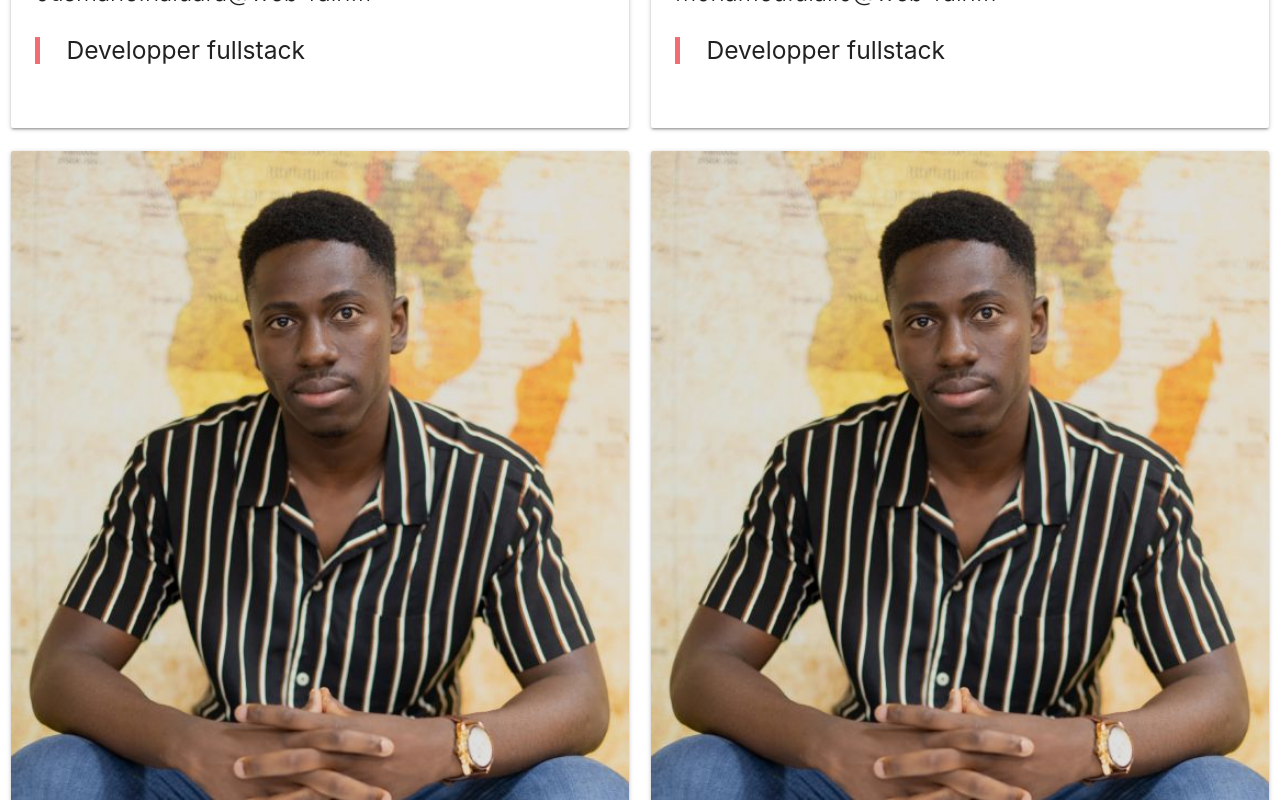
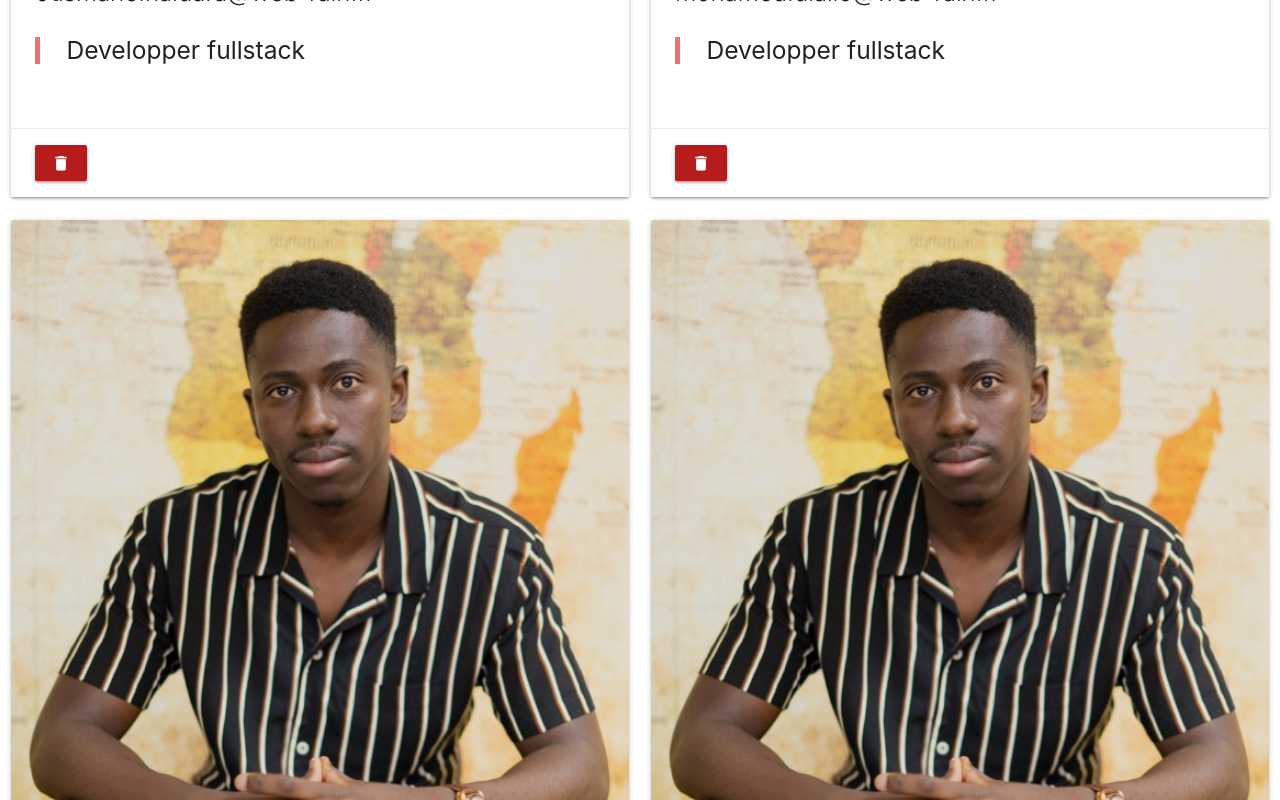
Before and after one commit to binaf/crm-project, a React (Create React App) app: page / in a window 1280 px wide. Shown: the part 1160-1960 px from the top of the page. Built offline with nearby package versions, Linux system fonts and the light colour scheme.

Commit message:
ajout button pour supprimer

```diff
--- a/src/components/Single.js
+++ b/src/components/Single.js
@@ -5,16 +5,19 @@ const Single = (props) => {
         <li className="col s12 l6">
             <div className="card">
                 <div className="card-image">
-                    <img src="oushdr.jpeg" alt={props.item.title}/>
+                    <img src="./oushdr.jpeg" alt={props.item.title}/>
                     <span className="card-title">{props.item.prenom} {props.item.nom} - {props.item.compagnie}</span>
                 </div>
                 <div className="card-content">
-                    <span className="card-title"> {props.item.email} </span>
+                    <span className="card-title">{props.item.email}</span>
                     <div className="row">
                         <div className="col l6 center">
-                            <blockquote> <h5> {props.item.notes} </h5> </blockquote>
+                            <blockquote><h5>{props.item.notes}</h5></blockquote>
                         </div>
                     </div>
+                </div>
+                <div className="card-action">
+                    <button className="waves-effect waves-light btn red darken-4"><i class="material-icons">delete</i></button>
                 </div>
             </div>
         </li>
```
